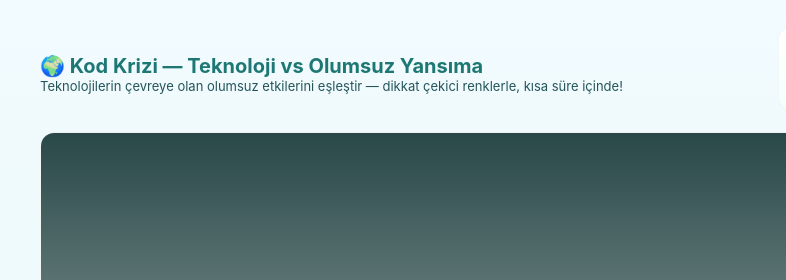
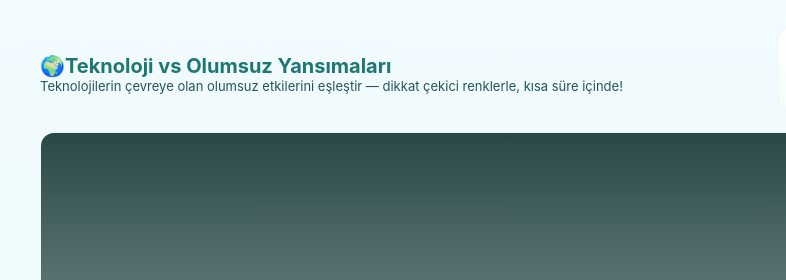
Before and after one commit to muallimma/teknolojivecevre_sebepsonuc_v1, a plain HTML site: page index.html in a window 1280 px wide. Shown: the top 280 px of the page, 0-786 px from the left. Drawn offline with Linux system fonts and the light colour scheme.

Commit message:
Update index.html

```diff
--- a/index.html
+++ b/index.html
@@ -3,7 +3,7 @@
 <head>
 <meta charset="utf-8"/>
 <meta name="viewport" content="width=device-width,initial-scale=1"/>
-<title>Kod Krizi — Teknoloji vs Olumsuz Yansıma (Güncellenmiş)</title>
+<title>Teknoloji vs Olumsuz Yansımaları</title>
 <style>
   :root{
     --bg1: #f2fbff;
@@ -72,7 +72,7 @@
   <div class="app">
     <header>
       <div>
-        <h1>🌍 Kod Krizi — Teknoloji vs Olumsuz Yansıma</h1>
+        <h1>🌍Teknoloji vs Olumsuz Yansımaları</h1>
         <p class="lead">Teknolojilerin çevreye olan olumsuz etkilerini eşleştir — dikkat çekici renklerle, kısa süre içinde!</p>
       </div>
       <div class="hud">
```
